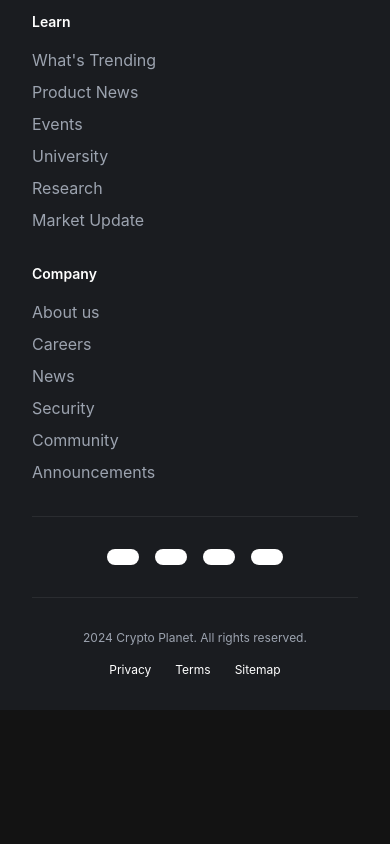
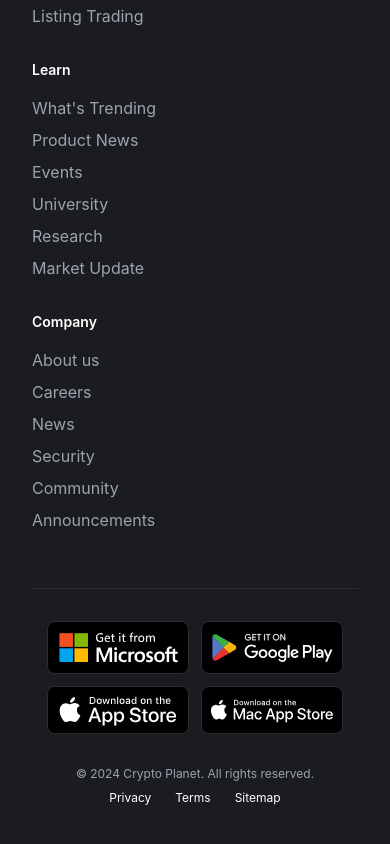
Before and after one commit to fabiodelllima/crypto-planet-frontend, a React (Vite) app in the folder crypto-planet/: page / in a window 390 px wide. Shown: the part 3555-4399 px from the top of the page. Before the commit the page ends 4265 px from the top, so only its background shows below. Built offline with nearby package versions, Linux system fonts and the light colour scheme.

Commit message:
refactor: Redefinições em responsividade e layout do footer

```diff
--- a/crypto-planet/src/components/layout/Footer.tsx
+++ b/crypto-planet/src/components/layout/Footer.tsx
@@ -13,8 +13,8 @@ import iconLinkedin from "../../assets/networks/linkedin.svg";
 const Footer = () => {
   return (
     <footer className="bg-container">
-      <section className="p-8 bg-container text-white max-w-7xl mx-auto">
-        <section className="flex flex-col lg:flex-row sm:justify-between lg:justify-evenly gap-8 border-b border-borderGray pb-8">
+      <section className="px-8 pb-8 pt-14 lg:pt-20 bg-container text-white max-w-7xl mx-auto">
+        <section className="flex flex-col pb-6 lg:flex-row sm:justify-between lg:justify-evenly gap-14 lg:gap-8">
           <section className="flex flex-col gap-4 lg:w-1/4">
             <h2 className="text-lg font-bold">Crypto Planet</h2>
             <p className="text-sm text-greyPrimary">
@@ -39,7 +39,7 @@ const Footer = () => {
               </button>
             </div>
           </section>
-          <section className="flex flex-col lg:flex-row lg:gap-12 gap-8">
+          <section className="flex flex-col lg:flex-row lg:gap-12 gap-8 pb-8">
             {footerSections.map((section) => (
               <section key={section.title} className="flex flex-col gap-4">
                 <h3 className="text-sm font-semibold">{section.title}</h3>
@@ -57,33 +57,34 @@ const Footer = () => {
             ))}
           </section>
         </section>
-        <section className="flex flex-wrap justify-center gap-4 py-8 border-b border-borderGray">
-          {downloadButtons.map((button, index) => (
-            <div
-              key={index}
-              className="flex items-center gap-4 px-4 py-2 bg-white text-black rounded-lg"
-            >
-              <div className="flex flex-col">
-                <span className="text-sm font-semibold">{button.title}</span>
-                <span className="text-xs">{button.subtitle}</span>
-              </div>
-            </div>
-          ))}
-        </section>
-        <section className="flex flex-col lg:flex-row justify-between items-center gap-4 pt-8">
+        <section className="flex flex-col-reverse gap-8 pt-8 pb-10 lg:pb-8 items-center lg:justify-between lg:flex-row border-t border-borderGray">
+          <section className="flex flex-col justify-between gap-2 lg:gap-2">
             <span className="text-xs text-greyPrimary">
-            2024 Crypto Planet. All rights reserved.
+              © 2024 Crypto Planet. All rights reserved.
             </span>
-          <div className="flex gap-6 text-xs">
+            <div className="flex gap-6 text-xs justify-center">
               {footerLinks.map((link, index) => (
                 <span
                   key={index}
-                className="hover:text-white cursor-pointer transition-colors"
+                  className="text-white hover:opacity-80 cursor-pointer transition-colors"
                 >
                   {link}
                 </span>
               ))}
             </div>
+          </section>
+          <section className="flex flex-wrap justify-center lg:justify-end gap-3">
+            {downloadButtons.map((button, index) => (
+              <div
+                key={index}
+                className="flex justify-center bg-black rounded-lg border border-greySecondary hover:border-b-greyPrimary"
+              >
+                <button>
+                  <img src={button.icon} className="w-[140px]" />
+                </button>
+              </div>
+            ))}
+          </section>
         </section>
       </section>
     </footer>
```
Lines whose indentation alone changed are shown as unchanged.
